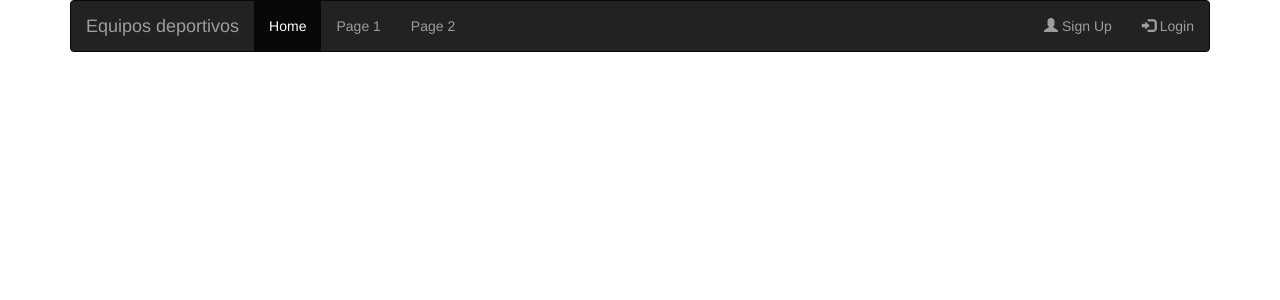
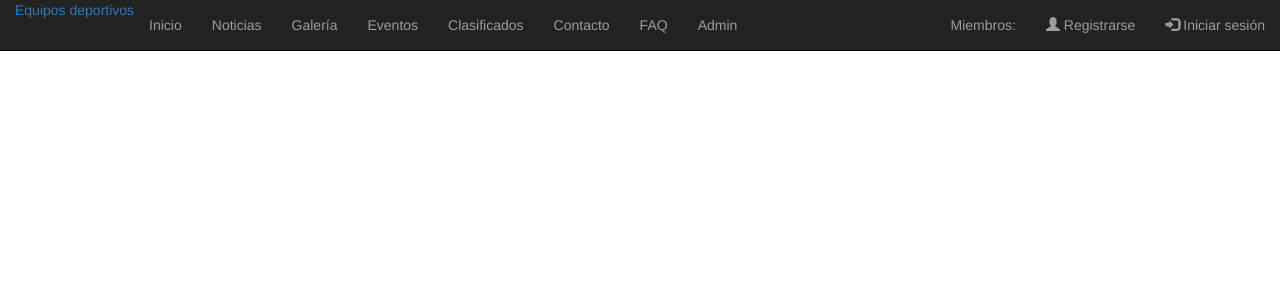
Before and after one commit to Freddyerf/CMS-Equipos-deportivos, a CodeIgniter app: the page made by application/views/plantilla/encabezado.php in a window 1280 px wide. Shown: the top 300 px of the page. Run offline with CodeIgniter, Linux system fonts and the light colour scheme.

Commit message:
Modifiqué el encabezado y añadí la vista de contacto

```diff
--- a/application/views/plantilla/encabezado.php
+++ b/application/views/plantilla/encabezado.php
@@ -6,26 +6,34 @@
 		<style>
 			.centro{
 				min-height: 300px;
+				margin-top: 50px;
 			}
 		</style>
 		<link rel="stylesheet" href="https://maxcdn.bootstrapcdn.com/bootstrap/3.3.7/css/bootstrap.min.css" integrity="sha384-BVYiiSIFeK1dGmJRAkycuHAHRg32OmUcww7on3RYdg4Va+PmSTsz/K68vbdEjh4u" crossorigin="anonymous">
 	</head>
 	<body>
 		<div class = "container">
-      <nav class="navbar navbar-inverse">
+      <nav class="navbar navbar-inverse navbar-fixed-top">
     	  <div class="container-fluid">
     		    <div class="navbar-header">
-    		        <a class="navbar-brand" href="#">Equipos deportivos</a>
+    		        <a class="active" href="#">Equipos deportivos</a>
     		    </div>
     		    <ul class="nav navbar-nav">
-        		  <li class="active"><a href="#">Home</a></li>
-        		  <li><a href="#">Page 1</a></li>
-        		  <li><a href="#">Page 2</a></li>
+        		  <li><a href="#">Inicio</a></li>
+        		  <li><a href="#">Noticias</a></li>
+        		  <li><a href="#">Galería</a></li>
+							<li><a href="#">Eventos</a></li>
+							<li><a href="#">Clasificados</a></li>
+							<li><a href="#">Contacto</a></li>
+							<li><a href="#">FAQ</a></li>
+							<li><a href="#">Admin</a></li>
     		    </ul>
     		    <ul class="nav navbar-nav navbar-right">
-        		  <li><a href="#"><span class="glyphicon glyphicon-user"></span> Sign Up</a></li>
-        		  <li><a href="#"><span class="glyphicon glyphicon-log-in"></span> Login</a></li>
+							<li><p class="navbar-text">Miembros:</p></li>
+        		  <li><a href="#"><span class="glyphicon glyphicon-user"></span> Registrarse</a></li>
+        		  <li><a href="#"><span class="glyphicon glyphicon-log-in"></span> Iniciar sesión</a></li>
     		    </ul>
     	  </div>
     	</nav>
+			</br>
 			<div class="centro">
```
Also changed, not shown: application/views/contacto_view.php (added, +40 -0 lines).
